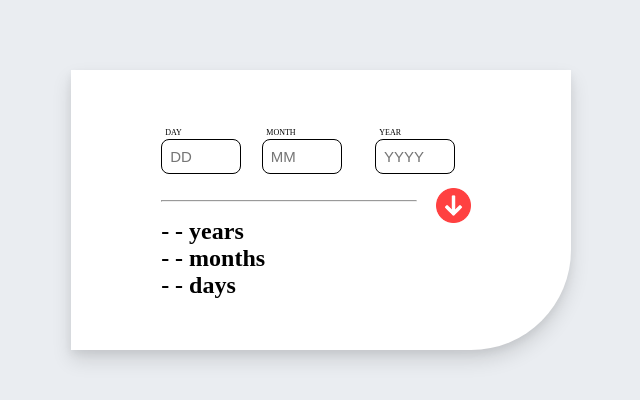
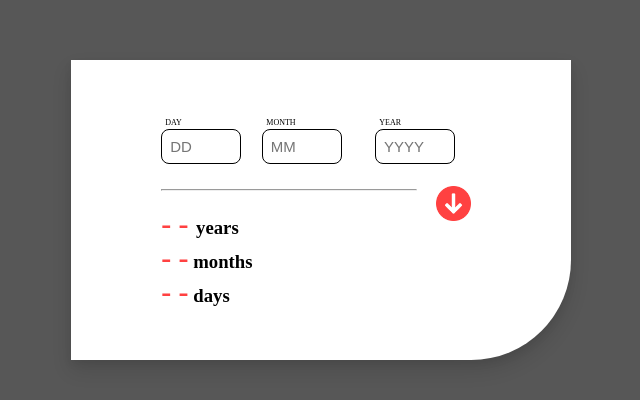
Before and after one commit to hurlavic/age-calculator, a plain HTML site: page index.html in a window 1280 px wide. Shown: the part 190-590 px from the top of the page, without its empty margins (319-959 px from the left). Drawn offline with Linux system fonts and the light colour scheme.

Commit message:
edited form styling

```diff
--- a/assets/css/style.css
+++ b/assets/css/style.css
@@ -4,7 +4,7 @@
   box-sizing: border-box;
 }
 body {
-  background-color: rgb(234, 237, 241);
+  background-color: rgb(87, 87, 87);
   min-height: 100vh;
   display: flex;
   justify-content: center;
@@ -26,7 +26,7 @@ section {
 form {
   display: flex;
   flex-direction: row;
-  margin-bottom: 1%;
+  margin-bottom: 1;
 }
 input {
   width: 80px;
@@ -54,6 +54,10 @@ label {
   align-self: flex-start;
   margin-top: 5%;
 }
+span{
+    color: #ff4141;
+    font-size: 30px;
+}
 #arrow {
   width: 35px;
 }
--- a/index.html
+++ b/index.html
@@ -41,9 +41,9 @@
         <div class="error"></div>
         <hr>
         <div class="output">
-          <h2><span id="age-year">- - </span> years</h2>
-          <h2><span id="age-month">- -</span> months</h2>
-          <h2><span id="age-day">- -</span> days</h2>
+          <h3><span id="age-year">- - </span> years</h3>
+          <h3><span id="age-month">- -</span> months</h3>
+          <h3><span id="age-day">- -</span> days</h3>
         </div>
       </div>
     </section>
```
